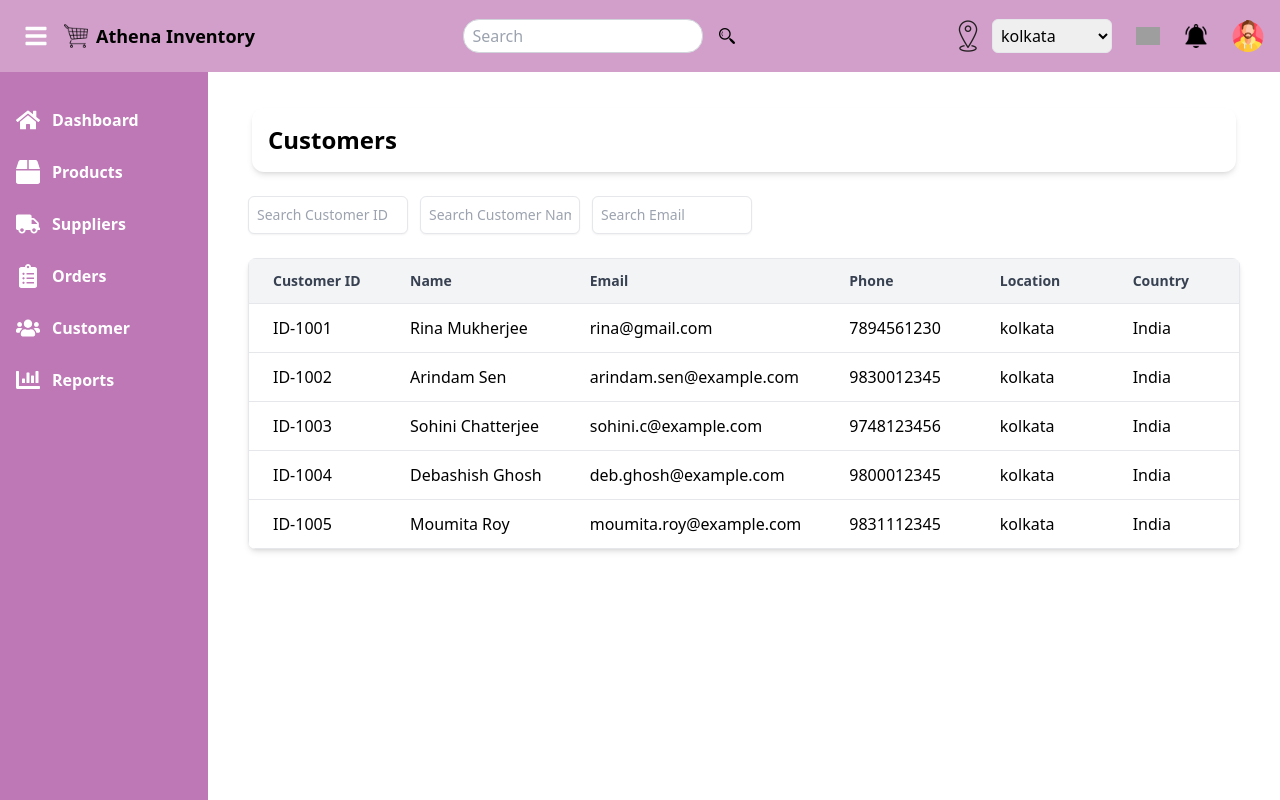
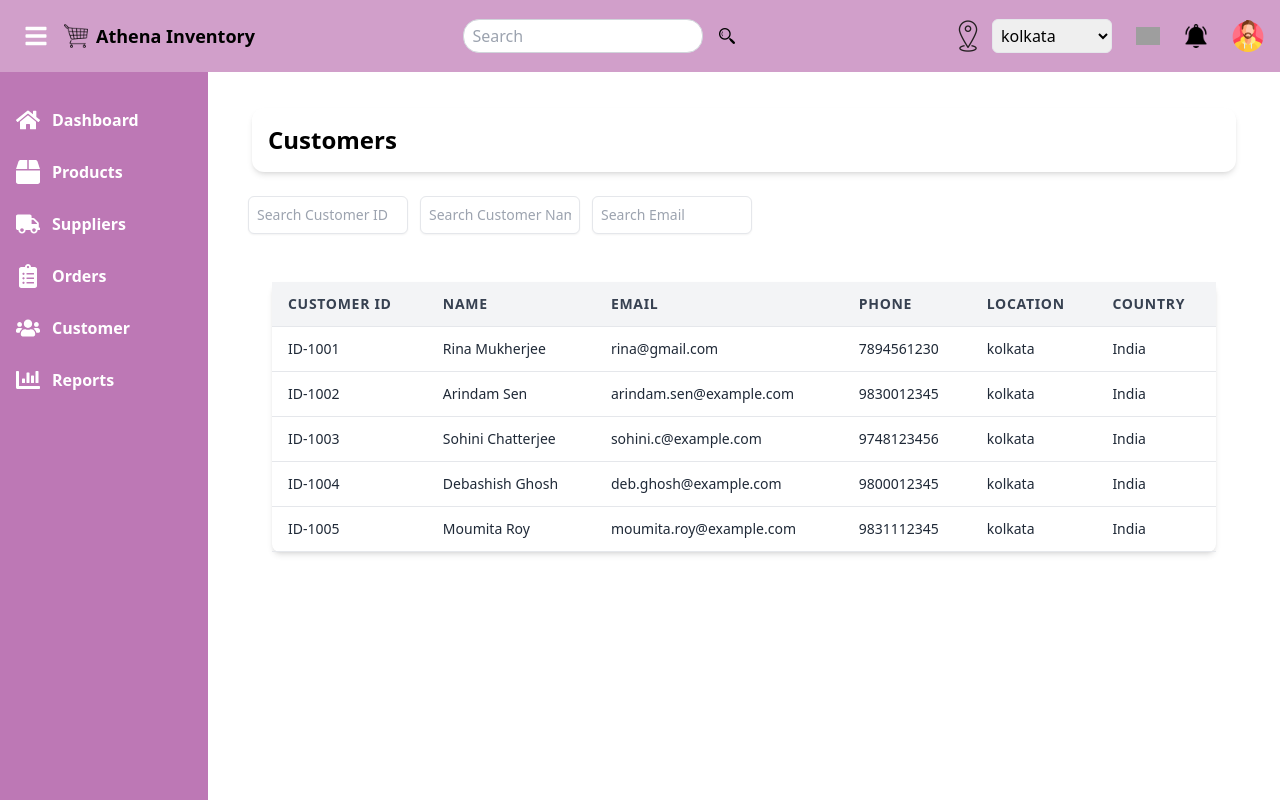
Before and after one commit to anik0103/inventory-management-system, a React (Create React App) app: page /app/customer in a window 1280 px wide. Built offline with nearby package versions, Linux system fonts and the light colour scheme; grey boxes are pictures that could not be loaded; a web font is replaced by a local one.

Commit message:
feat: implement debounced search functionality and refactor CustomerTable with CustomerRow component

```diff
--- a/src/Components/Customer/Customer.js
+++ b/src/Components/Customer/Customer.js
@@ -1,4 +1,4 @@
-import React, { useContext, useState, useEffect } from "react";
+import React, { useContext, useState, useEffect, useMemo } from "react";
 import { RegionContext } from "../Dashbord/RegionContext";
 import mockData from "../../asset/fakeApiResponce/mockData.json";
 
@@ -14,6 +14,22 @@ const CustomerPage = () => {
   const [searchName, setSearchName] = useState("");
   const [searchEmail, setSearchEmail] = useState("");
 
+  const [debouncedCustomerID, setDebouncedCustomerID] = useState("");
+  const [debouncedName, setDebouncedName] = useState("");
+  const [debouncedEmail, setDebouncedEmail] = useState("");
+
+  useEffect(() => {
+
+    const timerId = setTimeout(() => {
+      setDebouncedCustomerID(searchCustomerID);
+      setDebouncedName(searchName);
+      setDebouncedEmail(searchEmail);
+    }, 500);
+    return () => {
+      clearTimeout(timerId);
+    };
+  }, [searchCustomerID, searchName, searchEmail]);
+
   useEffect(() => {
     const regionToUse = selectedRegion || localStorage.getItem("selectedRegion");
     if (regionToUse) {
@@ -22,23 +38,29 @@ const CustomerPage = () => {
       );
       if (regionData) {
         setCustomers(regionData.regionWiseData?.customer || []);
+      } else {
+        setCustomers([]);
       }
+    } else {
+      setCustomers([]);
     }
   }, [selectedRegion]);
 
-  const filteredCustomers = customers.filter((customer) => {
+  const filteredCustomers = useMemo(() => {
+    return customers.filter((customer) => {
       return (
         (customer.CustomerID || "")
           .toLowerCase()
-        .includes(searchCustomerID.toLowerCase()) &&
+          .includes(debouncedCustomerID.toLowerCase()) &&
         (customer.CustomerName || customer.name || "")
           .toLowerCase()
-        .includes(searchName.toLowerCase()) &&
+          .includes(debouncedName.toLowerCase()) &&
         (customer.email || "")
           .toLowerCase()
-        .includes(searchEmail.toLowerCase())
+          .includes(debouncedEmail.toLowerCase())
       );
     });
+  }, [customers, debouncedCustomerID, debouncedName, debouncedEmail]);
 
   return (
     <div className="p-6">
--- /dev/null
+++ b/src/Components/Customer/CustomerRow.js
@@ -0,0 +1,18 @@
+import React from "react";
+
+const CustomerRow = ({ customer }) => {
+  return (
+    <tr className="border-b text-sm text-gray-800 hover:bg-gray-50 transition-colors duration-150">
+      <td className="py-3 px-4">{customer.CustomerID || "-"}</td>
+      <td className="py-3 px-4">
+        {customer.CustomerName || customer.name || "-"}
+      </td>
+      <td className="py-3 px-4">{customer.email || "-"}</td>
+      <td className="py-3 px-4">{customer.number || "-"}</td>
+      <td className="py-3 px-4">{customer.location || "-"}</td>
+      <td className="py-3 px-4">{customer.country || "-"}</td>
+    </tr>
+  );
+};
+
+export default CustomerRow;
--- a/src/Components/Customer/CustomerTable.js
+++ b/src/Components/Customer/CustomerTable.js
@@ -1,54 +1,32 @@
 import React from "react";
+import CustomerRow from "./CustomerRow";
 
 const CustomerTable = ({ customers }) => {
   return (
-    <div className="overflow-x-auto shadow-md rounded-lg">
-      <table className="min-w-full table-fixed bg-white border border-gray-200 rounded-lg">
-        <thead className="bg-gray-100">
-          <tr>
-            <th className="w-1/6 px-6 py-3 border-b text-left text-sm font-bold text-gray-700">
-              Customer ID
-            </th>
-            <th className="w-1/6 px-6 py-3 border-b text-left text-sm font-bold text-gray-700">
-              Name
-            </th>
-            <th className="w-1/6 px-6 py-3 border-b text-left text-sm font-bold text-gray-700">
-              Email
-            </th>
-            <th className="w-1/6 px-6 py-3 border-b text-left text-sm font-bold text-gray-700">
-              Phone
-            </th>
-            <th className="w-1/6 px-6 py-3 border-b text-left text-sm font-bold text-gray-700">
-              Location
-            </th>
-            <th className="w-1/6 px-6 py-3 border-b text-left text-sm font-bold text-gray-700">
-              Country
-            </th>
+    <div className="px-6 py-6 overflow-x-auto">
+      <table className="min-w-full border-collapse text-left bg-white shadow-md rounded-lg">
+        <thead>
+          <tr className="text-gray-700 text-sm border-b bg-gray-100 uppercase tracking-wider">
+            <th className="py-3 px-4">Customer ID</th>
+            <th className="py-3 px-4">Name</th>
+            <th className="py-3 px-4">Email</th>
+            <th className="py-3 px-4">Phone</th>
+            <th className="py-3 px-4">Location</th>
+            <th className="py-3 px-4">Country</th>
           </tr>
         </thead>
         <tbody>
-          {customers.map((customer, index) => (
-            <tr key={index} className="hover:bg-gray-50">
-              <td className="w-1/6 px-6 py-3 border-b text-left whitespace-nowrap">
-                {customer.CustomerID || "-"}
-              </td>
-              <td className="w-1/6 px-6 py-3 border-b text-left whitespace-nowrap">
-                {customer.CustomerName || customer.name || "-"}
-              </td>
-              <td className="w-1/6 px-6 py-3 border-b text-left whitespace-nowrap">
-                {customer.email || "-"}
-              </td>
-              <td className="w-1/6 px-6 py-3 border-b text-left whitespace-nowrap">
-                {customer.number || "-"}
-              </td>
-              <td className="w-1/6 px-6 py-3 border-b text-left whitespace-nowrap">
-                {customer.location || "-"}
-              </td>
-              <td className="w-1/6 px-6 py-3 border-b text-left whitespace-nowrap">
-                {customer.country || "-"}
+          {customers.length > 0 ? (
+            customers.map((customer, index) => (
+              <CustomerRow key={index} customer={customer} />
+            ))
+          ) : (
+            <tr>
+              <td colSpan="6" className="text-center text-gray-500 py-6">
+                No Customers Found
               </td>
             </tr>
-          ))}
+          )}
         </tbody>
       </table>
     </div>
```
Lines whose indentation alone changed are shown as unchanged.
